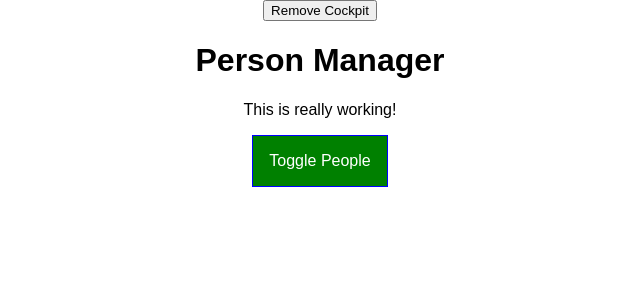
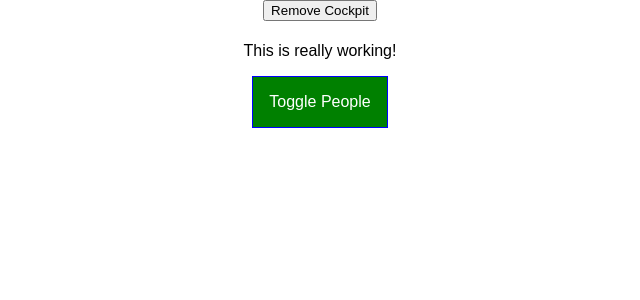
Before and after one commit to p-karanthaker/LearningReact, a React app in the folder react-complete-guide/: page / in a window 1280 px wide. Shown: the top 300 px of the page, without its empty margins (320-960 px from the left). Built offline with nearby package versions, Linux system fonts and the light colour scheme.

Commit message:
Another Form Of HOC

```diff
--- a/react-complete-guide/src/containers/App.js
+++ b/react-complete-guide/src/containers/App.js
@@ -2,7 +2,8 @@
 import classes from './App.css';
 import People from '../components/People/People';
 import Cockpit from '../components/Cockpit/Cockpit';
-import WithClass from '../hoc/WithClass';
+import Aux from '../hoc/Aux';
+import withClass from '../hoc/withClass';
 
 class App extends Component {
 
@@ -94,7 +95,7 @@
     }
 
     return (
-      <WithClass classes={classes.App}>
+      <Aux>
         <button onClick={() => {
           this.setState({showCockpit: false})
         }}>
@@ -108,11 +109,11 @@
             clicked={this.togglePeopleHandler} />
           : null}
           {people}
-      </WithClass>
+      </Aux>
     );
     // return React.createElement('div', {className: 'App'},
     //   React.createElement('h1', null, 'Does this work now?'))
   }
 }
 
-export default App;
+export default withClass(App, classes.App);
--- a/react-complete-guide/src/hoc/WithClass.js
+++ b/react-complete-guide/src/hoc/WithClass.js
@@ -1,9 +1,11 @@
 import React from 'react';
 
-const withClass = props => (
-    <div className={props.classes}>
-        {props.children}
-    </div>
-);
+const withClass = (WrappedComponent, className) => {
+    return props => (
+        <div className={className}>
+            <WrappedComponent />
+        </div>
+    );
+}
 
 export default withClass;
```
